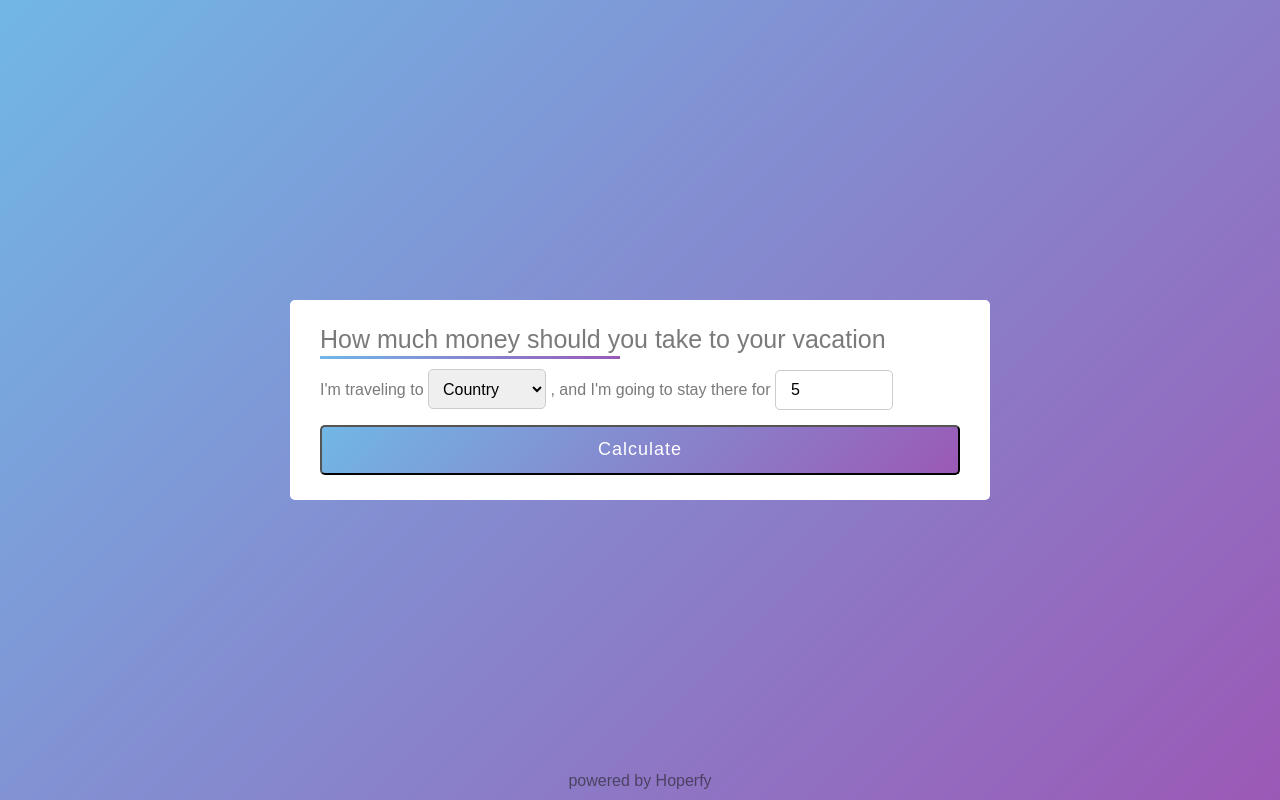
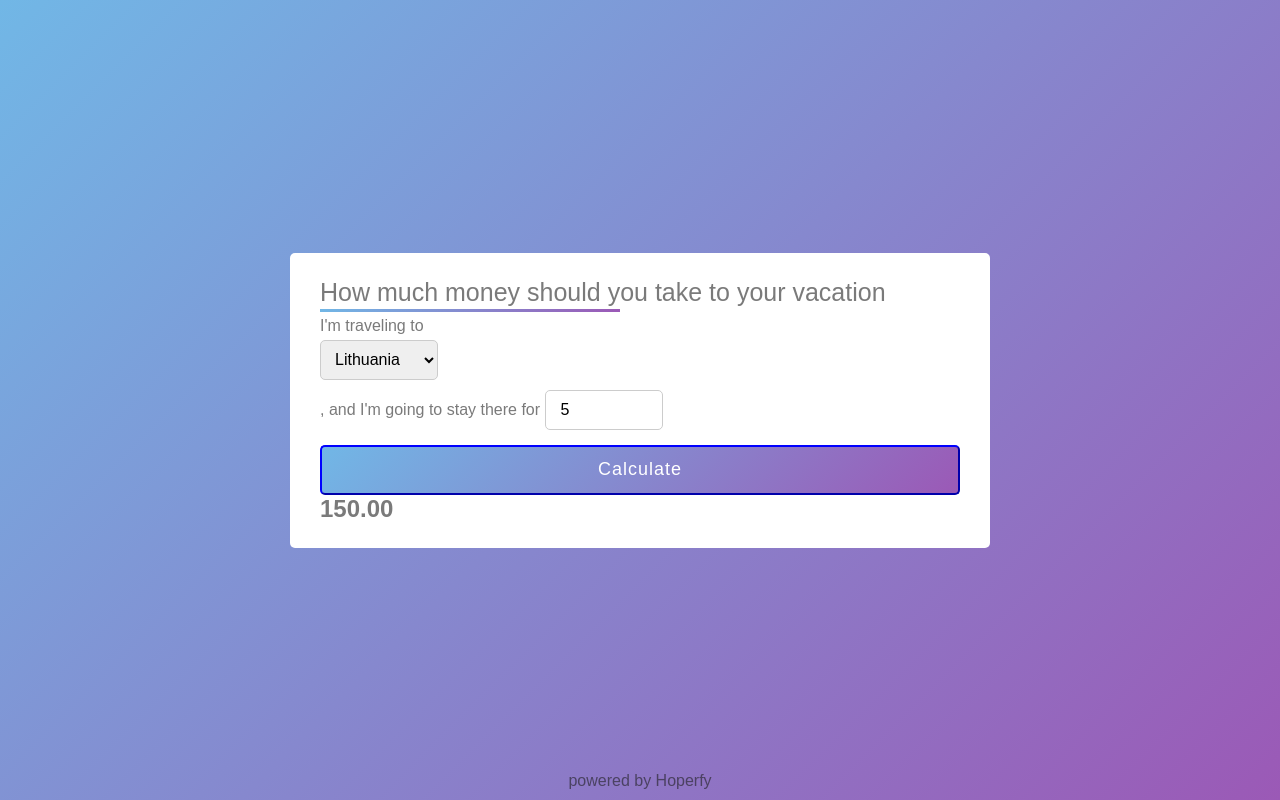
Before and after one commit to tadaskertenis/paskaitos, a plain HTML site: page Pasitreniravimai/index.html in a window 1280 px wide. Both pictures are taken after typing "5" into the empty fields and a click on the button "Calculate". Drawn offline with Linux system fonts and the light colour scheme; a web font is replaced by a local one.

Commit message:
pataisytas

```diff
--- a/Pasitreniravimai/index.html
+++ b/Pasitreniravimai/index.html
@@ -19,11 +19,13 @@
       <h1>How much money should you take to your vacation</h1>
       <form>
         <label for="country-dropdown">I'm traveling to</label>
-        <select name="coutries-list" id="country-dropdown" pla="country">
+       <div class="selector"></div>
+
+        <!-- <select name="coutries-list" id="country-dropdown" pla="country">
           <option value="0">Country</option>
           <option value="45">Lithuania</option>
           <option value="56">Spain</option>
-        </select>
+        </select> -->
         <label for="number-of-days">, and I'm going to stay there for</label>
         <input
           id="number-of-days"
--- a/Pasitreniravimai/script.js
+++ b/Pasitreniravimai/script.js
@@ -3,45 +3,39 @@
 // sukurti tools kuris pagal sali ir dienu skaiciu pasako kiek turi pasiimti pinigu
 //pasirinkus sali, ir suvedus dienu skaiciu, turi sudauginti salies isleidimo vidurki su dienu skaiciumi.
 
+//sudeda saliu sarasa
+const countries = [
+  { id: "1", name: "Lithuania", price: 30 },
+  { id: "2", name: "Spain", price: 40 },
+  ];
+
+  // istumia sali i pasirinkima
+let finalResult = document.querySelector("h2");
+let spain = 30;
+let selectedElement = document.createElement("select");
+selectedElement.setAttribute('id',"country-dropdown");
+let options = "";
+countries.forEach((element) => {
+options += `<option value="${element.id}">${element.name}</option>`
+});
+selectedElement.innerHTML = options;
+document.querySelector(".selector").appendChild(selectedElement);
 
 
-let finalResult = document.querySelector("h2");
-let spain = 30;
 
 function moneyCalculator(event) {
   event.preventDefault();
   const choosenCountry = document.querySelector("#country-dropdown");
-  const nights = document.querySelector("#number-of-days");
-  choosenCountry = choosenCountry.options[choosenCountry.selectedIndex].text
-  choosenCountryText = choosenCountry.options[choosenCountry.selectedIndex].text
+  const nights = document.querySelector("#number-of-days").value;
+  let choosenCountryValue = choosenCountry.options[choosenCountry.selectedIndex].value;
+let selectedCountry = countries.find((country)=>{return country.id === choosenCountryValue});
+
+let totalMoney = selectedCountry.price * nights
+console.log(totalMoney);
 
 
 
-  if (choosenCountry === "Spain") {
-    totalMoney = choosenCountry * nights;
+finalResult.innerText = totalMoney.toFixed(2);
 }
 
-
-
-finalResult.textContent = totalMoney.toFixed(2);
-
-
-}
-
-document.querySelector('form').addEventListener('submit', moneyCalculator);
-
-
-
-
-
-
-
-
-
-//   if (choosenCountry === 1) {
-//     totalMoney = nights * choosenCountry;
-//     console.log(totalMoney);
-//   }
-
-//   finalResult.textContent = totalMoney.toFixed(2);
-//
+document.querySelector("form").addEventListener("submit", moneyCalculator);
--- a/Pasitreniravimai/style.scss
+++ b/Pasitreniravimai/style.scss
@@ -20,7 +20,7 @@ body {
   background: #fff;
   padding: 25px 30px;
   border-radius: 5px;
-  height: 200px;
+  //height: 300px;
 }
 h1 {
   font-size: 25px;
@@ -67,6 +67,7 @@ button {
   border-radius: 5px;
   letter-spacing: 1px;
 background: linear-gradient(135deg, #71b7e6, #9b59b6);
+border-color: blue;
 }
 
 footer {
```
Also changed, not shown: Pasitreniravimai/style.css, 1 other file.
